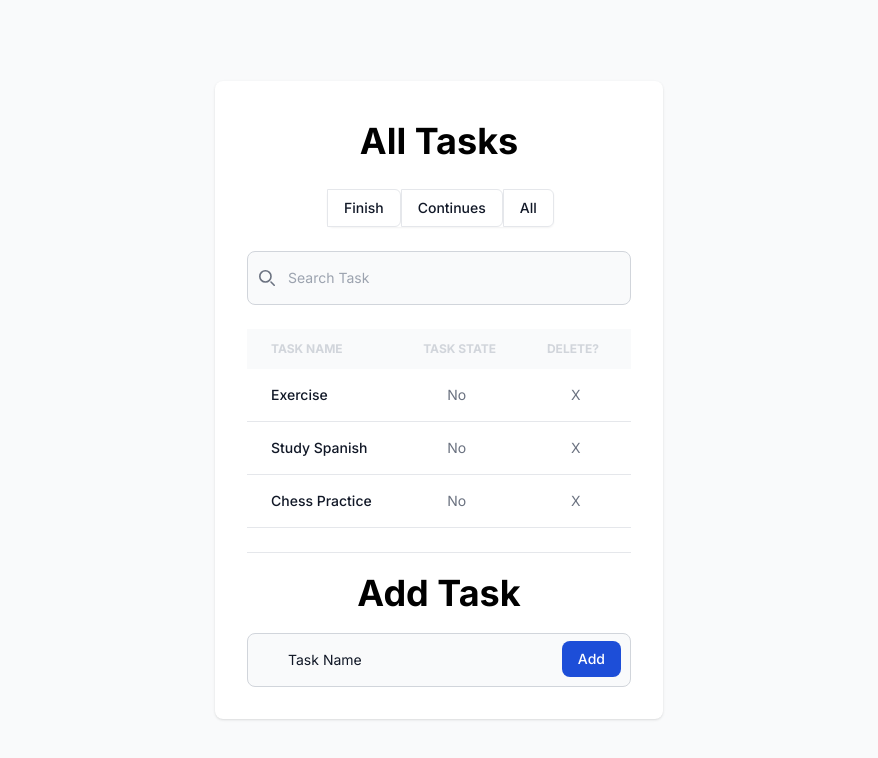
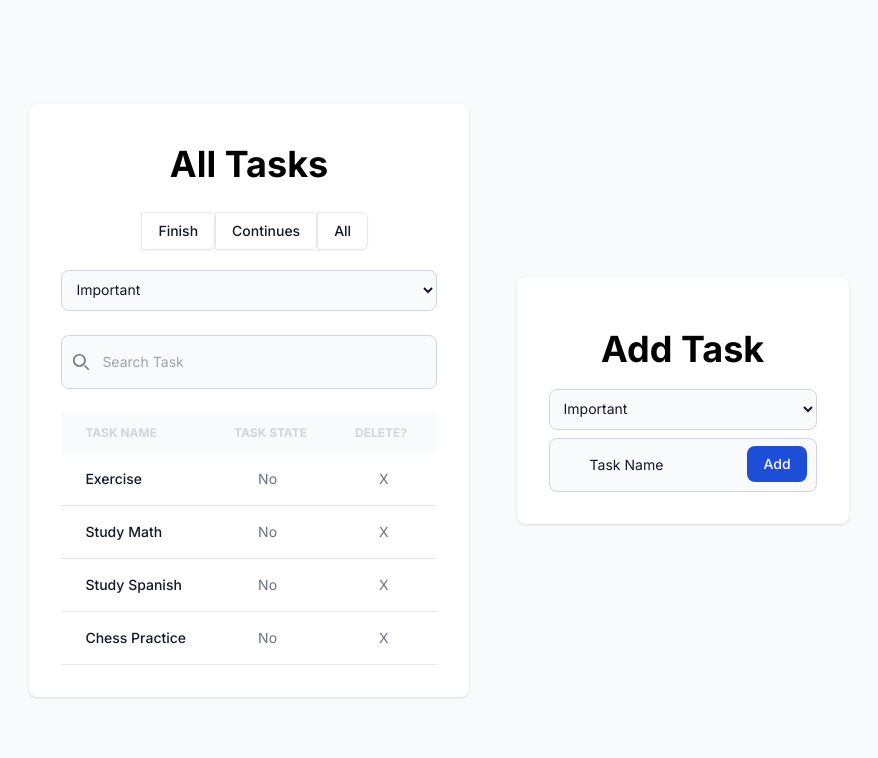
Before and after one commit to mustafabinguldev/nextjs-todo-app, a Next.js app: page / in a window 1280 px wide. Shown: the top 758 px of the page, without its empty margins (201-1079 px from the left). Built offline with nearby package versions, Linux system fonts and the light colour scheme.

Commit message:
Update README.MD and Added todo order added

```diff
--- a/components/contexts/todocontext.js
+++ b/components/contexts/todocontext.js
@@ -19,7 +19,7 @@ export const TodoProvider = ({ children }) => {
 
       tasks: tasks,
       setTasks: setTasks,
-      changeState: (id,state) => {
+      changeState: (id, state) => {
         const newTasks = [...tasks];
         newTasks[id].state = state;
         setTasks(newTasks);
@@ -28,25 +28,25 @@ export const TodoProvider = ({ children }) => {
         setTaskState(id, state);
       },
 
-      addTask: (name) => {
+      addTask: (name, order) => {
 
-         const newTasks = [... tasks, {id: tasks.length ,name: name, state: false}]
-         setTasks(newTasks);
-         addTask(name);
+        const newTasks = [...tasks, { id: tasks.length, name: name, state: false, order: order}]
+        setTasks(newTasks);
+        addTask(name);
 
       },
 
 
       deleteTask: (id) => {
-        const olderTasks = [... tasks]
+        const olderTasks = [...tasks]
         olderTasks[id] = null;
 
         let index = 0;
 
         const newTasks = [];
-        olderTasks.map((m)=> {
-          if (m != null){
-            let element = {id: index, name: m.name, state: m.state}
+        olderTasks.map((m) => {
+          if (m != null) {
+            let element = { id: index, name: m.name, state: m.state }
             newTasks.push(element);
 
             index = index + 1;
@@ -58,29 +58,47 @@ export const TodoProvider = ({ children }) => {
 
       },
 
-      filteredTasks: (filter, tasks, filteredText) => {
+      filteredTasks: (filter, tasks, filteredText, order) => {
         return tasks.filter((task) => {
-           if (filter=="finish") {
-             if (task.state == true) {
+          if (filter == "finish") {
+            if (task.state == true) {
               if (task.name.toLowerCase().includes(filteredText.toLowerCase())) {
+                if (order != 4) {
+                  if (task.order != order) {
+                    return false;
+                  }
+                }
                 return true;
               }
-            }else{
-              ;return false;
+            } else {
+              ; return false;
             }
-           }else if (filter == "continues") {
+          } else if (filter == "continues") {
+            if (task.state == true) {
+                return false;
+            }
             if (task.name.toLowerCase().includes(filteredText.toLowerCase())) {
+              if (order != 4) {
+                if (task.order != order) {
+                  return false;
+                }
+              }
               return true;
-            }else {
+            } else {
               return false;
             }
-           }else{
+          } else {
             if (task.name.toLowerCase().includes(filteredText.toLowerCase())) {
+              if (order != 4) {
+                if (task.order != order) {
+                  return false;
+                }
+              }
               return true;
-            }else{
+            } else {
               return false;
             }
-           }
+          }
         })
       }
 
--- a/components/todo/personalview.js
+++ b/components/todo/personalview.js
@@ -5,18 +5,30 @@ import TodoAdder from './todoadder';
 
 function PersonalView() {
   return (
+    <div className=''>
       <section class="bg-gray-50 dark:bg-gray-900">
-      <div class="flex flex-col items-center justify-center px-6 py-8 mx-auto md:h-screen lg:py-0">
+        <TodoProvider>
+          <div className='flex'>
+            <div class="flex flex-col items-center justify-center px-6 py-8 ml-auto md:h-screen lg:py-0">
               <div class="w-full bg-white rounded-lg shadow dark:border md:mt-0 sm:max-w-md xl:p-0 dark:bg-gray-800 dark:border-gray-700">
                 <div class="p-6 space-y-4 md:space-y-6 sm:p-8">
-            <TodoProvider>
                   <TodoList />
-              <TodoAdder/>
-            </TodoProvider>
                 </div>
               </div>
             </div>
+
+            <div class="flex flex-col items-center justify-center px-6 py-8 mr-auto md:h-screen lg:py-0">
+              <div class="w-full bg-white rounded-lg shadow dark:border md:mt-0 sm:max-w-md xl:p-0 dark:bg-gray-800 dark:border-gray-700">
+                <div class="p-6 space-y-4 md:space-y-6 sm:p-8">
+                  <TodoAdder />
+                </div>
+              </div>
+            </div>
+
+          </div>
+        </TodoProvider>
       </section>
+    </div>
   )
 }
 
--- a/components/todo/todoadder.js
+++ b/components/todo/todoadder.js
@@ -6,23 +6,31 @@ function TodoAdder() {
 
     const { addTask } = useContext(TodoContext);
     const [name, setName] = useState("Task Name");
+    const [order, setOrder] = useState(3);
 
     return (
 
         <form>
-            <hr/>
             <h3 class="text-4xl mt-5 mb-5 text-center m-2 font-bold">Add Task</h3>
 
             <label for="search" class="mb-2 text-sm font-medium text-gray-900 sr-only dark:text-white">Search</label>
             <div class="relative">
 
-                <input onChange={(e) => setName(e.target.value)} type="search" id="search" class="block w-full p-4 pl-10 text-sm text-gray-900 border border-gray-300 rounded-lg bg-gray-50 focus:ring-blue-500 focus:border-blue-500 dark:bg-gray-700 dark:border-gray-600 dark:placeholder-gray-400 dark:text-white dark:focus:ring-blue-500 dark:focus:border-blue-500" defaultValue="Task Name" required />
+
+                <select id='order' onChange={(e) => { setOrder(e.target.value) }} class="mt-5 bg-gray-50 border border-gray-300 text-gray-900 text-sm rounded-lg focus:ring-blue-500 focus:border-blue-500 block w-full p-2.5 dark:bg-gray-700 dark:border-gray-600 dark:placeholder-gray-400 dark:text-white dark:focus:ring-blue-500 dark:focus:border-blue-500">
+                    <option value={1}>Important</option>
+                    <option value={2}>Need</option>
+                    <option value={3}>Normal</option>
+                </select>
+
+                <input onChange={(e) => setName(e.target.value)} type="search" id="search" class="mt-2 block w-full p-4 pl-10 text-sm text-gray-900 border border-gray-300 rounded-lg bg-gray-50 focus:ring-blue-500 focus:border-blue-500 dark:bg-gray-700 dark:border-gray-600 dark:placeholder-gray-400 dark:text-white dark:focus:ring-blue-500 dark:focus:border-blue-500" defaultValue="Task Name" required />
                 <button onClick={(e) => {
-                    addTask(name);
+                    addTask(name, order);
                 }} type="button" class="text-white absolute right-2.5 bottom-2.5 bg-blue-700 hover:bg-blue-800 focus:ring-4 focus:outline-none focus:ring-blue-300 font-medium rounded-lg text-sm px-4 py-2 dark:bg-blue-600 dark:hover:bg-blue-700 dark:focus:ring-blue-800">Add</button>
 
             </div>
         </form>
+
     )
 }
 
--- a/components/todo/todolist.js
+++ b/components/todo/todolist.js
@@ -8,6 +8,7 @@ function TodoList() {
 
   const [selection, setSelection] = useState("");
   const [filteredText, setFilteredText] = useState("");
+  const [orderSize, setOrderSize] = useState(4);
 
   return (
     <div>
@@ -30,9 +31,15 @@ function TodoList() {
         }} type="button" class={"px-4 py-2 text-sm font-medium text-gray-900 bg-white border border-gray-200 rounded-r-md hover:bg-gray-100 hover:text-blue-700 focus:z-10 focus:ring-2 focus:ring-blue-700 focus:text-blue-700 dark:bg-gray-700 dark:border-gray-600 " + (selection == "" ? ("dark:text-sky-400") : ("dark:text-white")) + " dark:hover:text-white dark:hover:bg-gray-600 dark:focus:ring-blue-500 dark:focus:text-white"}>
           All
         </button>
+      </div>
 
+      <select id='order' onChange={(e)=>{setOrderSize(e.target.value)}} class="mt-5 bg-gray-50 border border-gray-300 text-gray-900 text-sm rounded-lg focus:ring-blue-500 focus:border-blue-500 block w-full p-2.5 dark:bg-gray-700 dark:border-gray-600 dark:placeholder-gray-400 dark:text-white dark:focus:ring-blue-500 dark:focus:border-blue-500">
+         <option value={1}>Important</option>
+         <option value={2}>Need</option>
+         <option value={3}>Normal</option>
+         <option value={4}>All</option>
+      </select>
 
-      </div>
       <form class="mt-6 mb-6">
         <label for="default-search" class="mb-2 text-sm font-medium text-gray-900 sr-only dark:text-white">Search</label>
         <div class="relative">
@@ -65,7 +72,7 @@ function TodoList() {
           </thead>
           <tbody>
 
-            {filteredTasks(selection, tasks, filteredText).map((task) => {
+            {filteredTasks(selection, tasks, filteredText, orderSize).map((task) => {
               return (
 
                 <tr class="bg-white border-b dark:bg-gray-800 dark:border-gray-700">
--- a/services/todo/todoservice.js
+++ b/services/todo/todoservice.js
@@ -3,9 +3,10 @@ export const getAllTodos = () => {
 
    return [
 
-   {id: 0, name: "Exercise", state: false},
-   {id: 1, name: "Study Spanish", state: false},
-   {id: 2, name: "Chess Practice", state: false}]
+   {id: 0, name: "Exercise", state: false, order: 2},
+   {id: 1, name: "Study Math", state: false, order: 1},
+   {id: 1, name: "Study Spanish", state: false, order: 1},
+   {id: 2, name: "Chess Practice", state: false, order: 3}]
 
 }
 
```
Also changed, not shown: newversion.png (added), 1 other file (tests, documents, lock files or other folders). Lines whose indentation alone changed are shown as unchanged.
